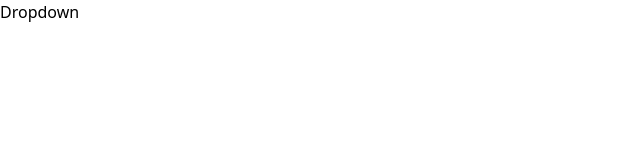
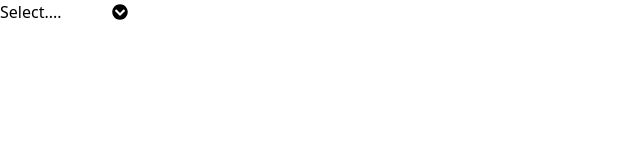
Before and after one commit to KaranMeghe/Components-Library, a React (Create React App) app in the folder library/: page / in a window 1280 px wide. Shown: the top 160 px of the page, without its empty margins (0-640 px from the left). Built offline with nearby package versions, Linux system fonts and the light colour scheme.

Commit message:
feat - state and events are setted for dropdown menu list to expand and collapse menu list

```diff
--- a/library/src/Components/Dropdown.js
+++ b/library/src/Components/Dropdown.js
@@ -1,5 +1,27 @@
-const Dropdown = () => {
-  return <div>Dropdown</div>;
+import { useState } from "react";
+import { FaChevronCircleDown } from "react-icons/fa";
+const Dropdown = ({ options }) => {
+  const [isExpand, setIsExpand] = useState(false);
+
+  const renderedItems = options.map((item) => {
+    return <div key={item.value}>{item.label}</div>;
+  });
+
+  const handleClick = () => {
+    setIsExpand(!isExpand);
+  };
+
+  return (
+    <div className="w-32">
+      <div className="flex justify-between items-center" onClick={handleClick}>
+        <div>Select....</div>
+        <div>
+          <FaChevronCircleDown />
+        </div>
+      </div>
+      {isExpand && <div>{renderedItems}</div>}
+    </div>
+  );
 };
 
 export default Dropdown;
```
